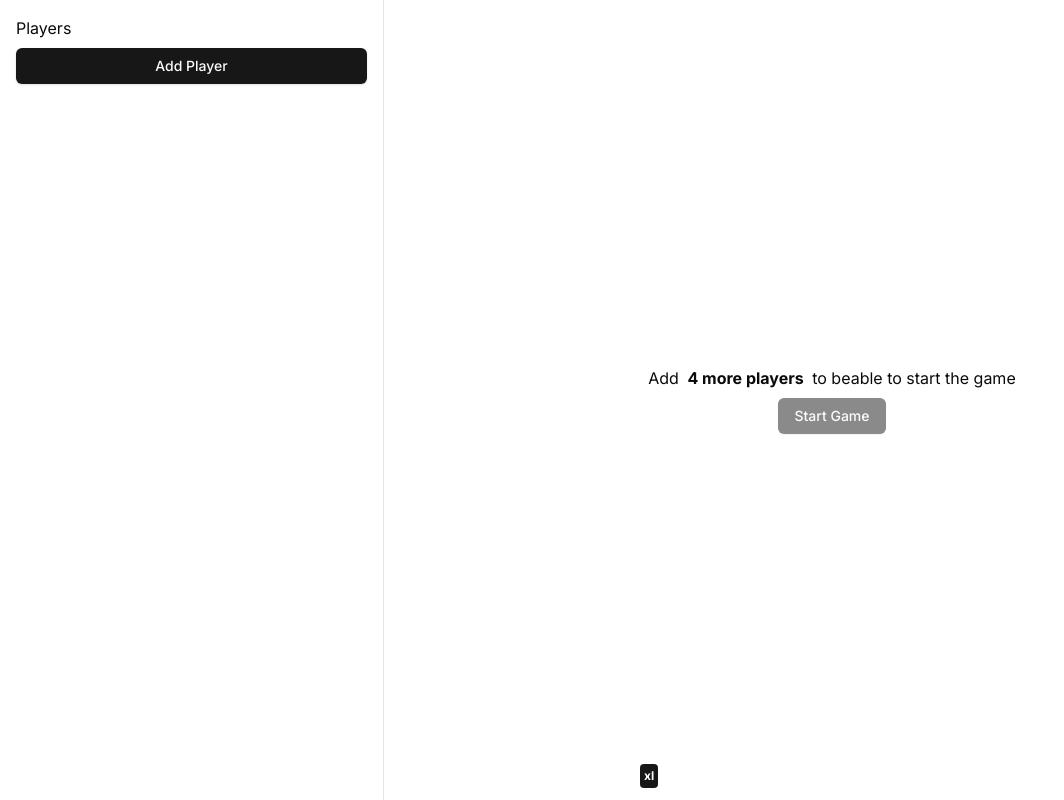
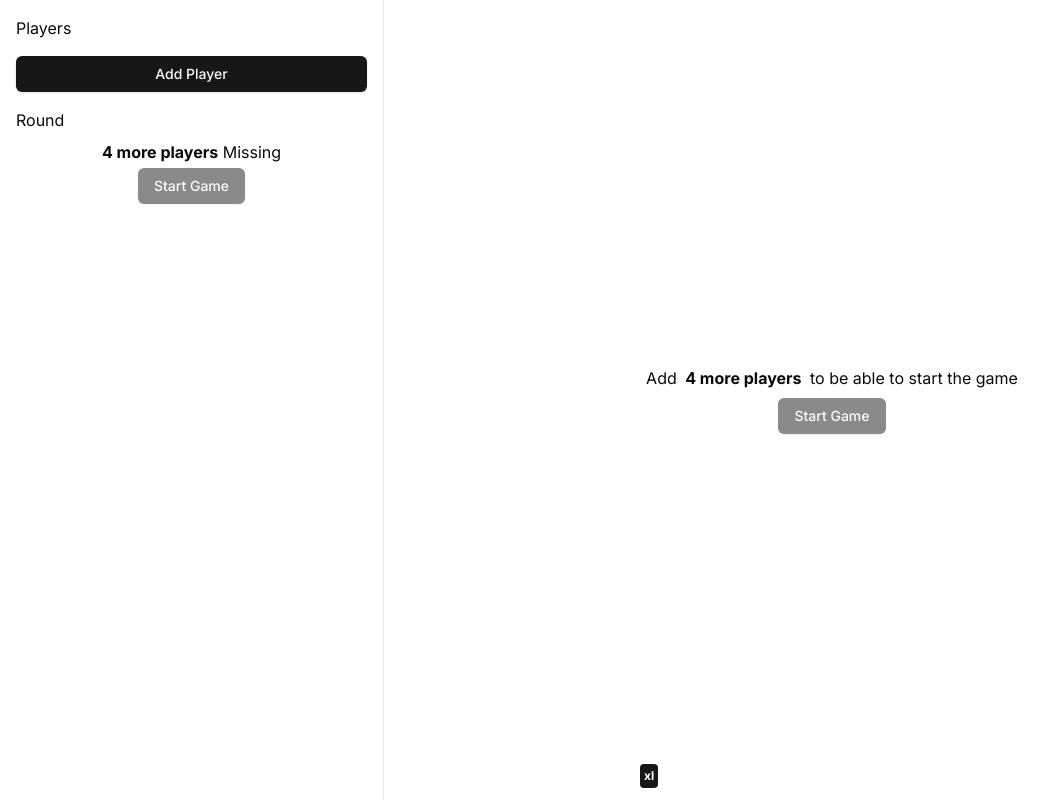
Before and after one commit to FredeAlexandre/gang-of-four, a Next.js app: page / in a window 1280 px wide. Shown: the whole page, without its empty margins (0-1064 px from the left). Built offline with nearby package versions, Linux system fonts and the light colour scheme.

Commit message:
Add rounds

```diff
--- a/app/page.tsx
+++ b/app/page.tsx
@@ -17,11 +17,12 @@ export default function Home() {
 
   return (
     <div className="flex flex-wrap">
-      <div className="h-dvh lg:w-[24rem] w-full sm:border-r p-4">
+      <div className="h-dvh lg:w-[24rem] w-full sm:border-r p-4 space-y-4">
+        <div className="space-y-2">
           <div className="flex justify-between items-center">
             <div>Players</div>
           </div>
-        <ul className="divide-y w-full pt-2">
+          <ul className="divide-y w-full">
             {players.map((player, id) => (
               <PlayerItem key={id} player={player} id={id} />
             ))}
@@ -42,6 +43,38 @@ export default function Home() {
             </Button>
           )}
         </div>
+        <div className="space-y-2">
+          <div className="flex justify-between items-center">
+            <div>Round</div>
+          </div>
+          {hasGameStarted ? (
+            <div className="flex flex-col items-center py-4 text-2xl font-semibold">
+              3
+            </div>
+          ) : (
+            <div className="flex flex-col items-center space-y-1">
+              {canStart ? (
+                <></>
+              ) : (
+                <div>
+                  <span className="font-bold">
+                    {4 - players.length} more players
+                  </span>{" "}
+                  Missing
+                </div>
+              )}
+              <Button
+                disabled={!canStart}
+                onClick={() => {
+                  setGameState(true);
+                }}
+              >
+                Start Game
+              </Button>
+            </div>
+          )}
+        </div>
+      </div>
       <div className="lg:grow lg:w-auto w-full overflow-y-auto">
         <div className="min-h-dvh flex items-center justify-center">
           <div className="flex flex-col items-center gap-2">
@@ -54,10 +87,9 @@ export default function Home() {
                   <span className="font-bold px-1">
                     {4 - players.length} more players
                   </span>{" "}
-                  to be
+                  to be able to start the game
                 </>
               )}
-              able to start the game
             </div>
             <Button
               disabled={!canStart}
```
Lines whose indentation alone changed are shown as unchanged.
